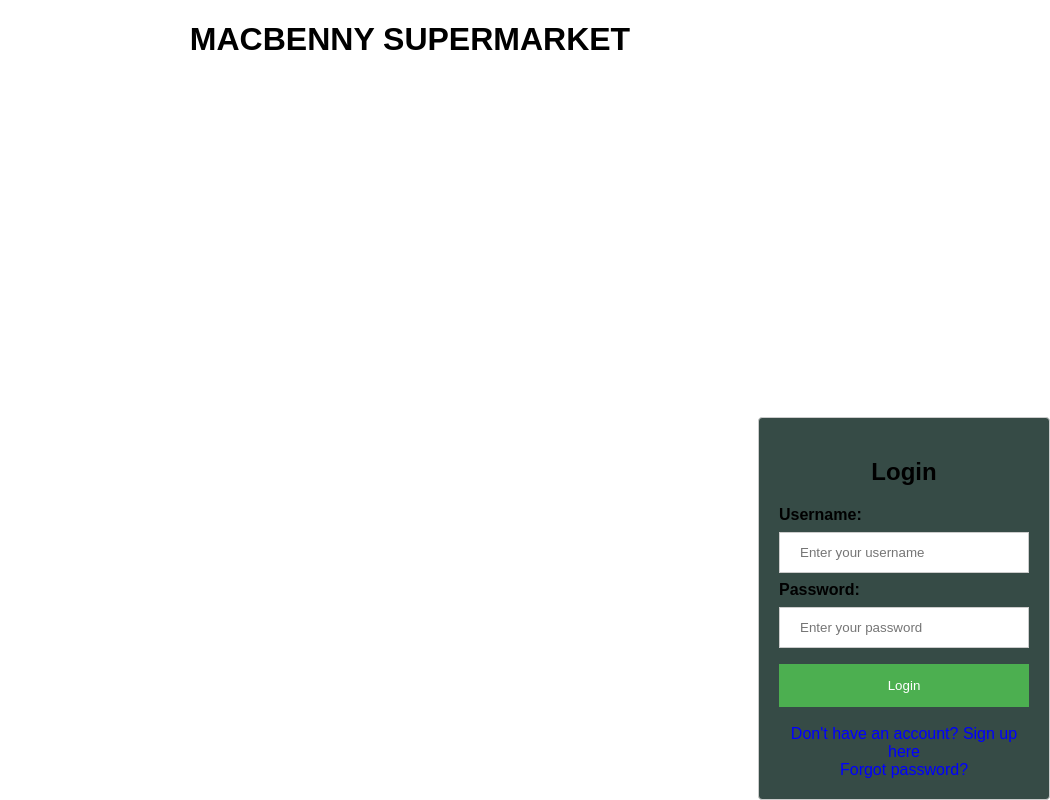
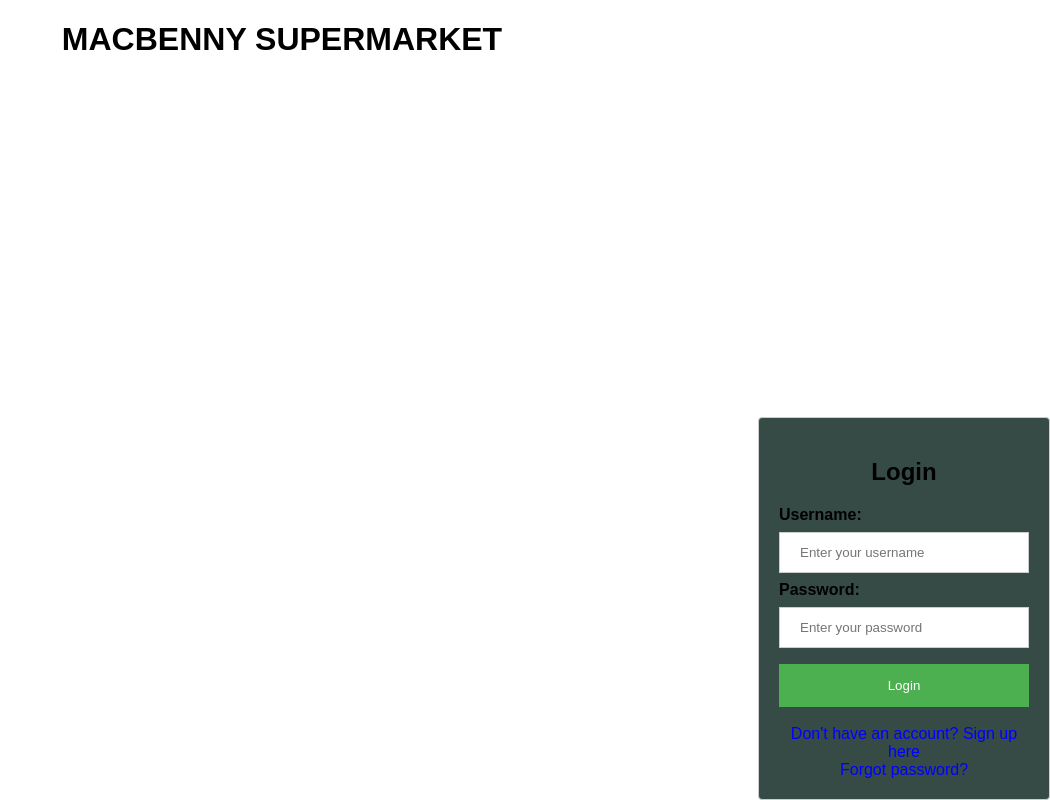
Before and after one commit to Pattson22/macbenny, a plain HTML site: page index.html in a window 1280 px wide. Shown: the whole page, without its empty margins (230-1280 px from the left). Drawn offline with Linux system fonts and the light colour scheme.

Commit message:
supermarket

```diff
--- a/styles.css
+++ b/styles.css
@@ -98,7 +98,7 @@ body {
 h1 {
   position: absolute;
   top: 0;
-  left: 50%;
+  left: 40%;
   transform: translateX(-50%);
-  color: green);
+  color: red);
 }
```
